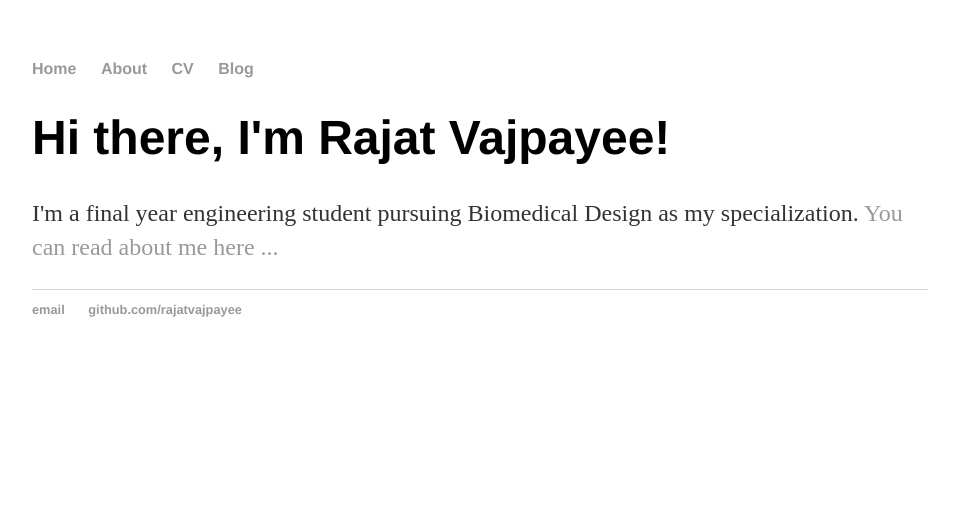
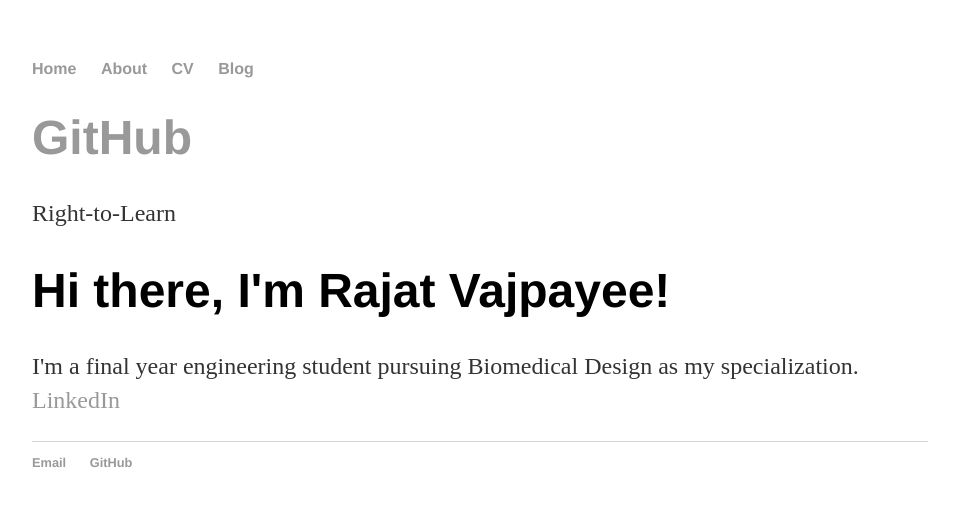
Before and after one commit to rajatvajpayee/rajatvajpayee.github.io, a plain HTML site: page index.html in a window 1280 px wide. Shown: the whole page, without its empty margins (160-1119 px from the left). Drawn offline with Linux system fonts and the light colour scheme.

Commit message:
Update index.html
Added side bar

```diff
--- a/index.html
+++ b/index.html
@@ -14,16 +14,26 @@
         		<li><a href="/blog">Blog</a></li>
     		</ul>
 		</nav>
+		<div class = "sidebar">
+			<div class = "container sidebar-sticky">
+				<div class = "sidebar-about">
+					<h1>
+						<a href = "https://github.rajatvajpayee"> GitHub </a>
+					</h1>
+					<p class = "lead"> Right-to-Learn </p>
+				</div>
+			</div>
+		</div>
 		<div class="container">
     		<div class="blurb">
         		<h1>Hi there, I'm Rajat Vajpayee!</h1>
-				<p>I'm a final year engineering student pursuing Biomedical Design as my specialization. <a href="https://www.linkedin.com/in/rajat-vajpayee/">You can read about me here ...</a></p>
+				<p>I'm a final year engineering student pursuing Biomedical Design as my specialization. <a href="https://www.linkedin.com/in/rajat-vajpayee/">LinkedIn</a></p>
     		</div><!-- /.blurb -->
 		</div><!-- /.container -->
 		<footer>
     		<ul>
-        		<li><a href="mailto:rajatvajpayee@gmail.com">email</a></li>
-        		<li><a href="https://github.com/rajatvajpayee">github.com/rajatvajpayee</a></li>
+        		<li><a href="mailto:rajatvajpayee@gmail.com">Email</a></li>
+        		<li><a href="https://github.com/rajatvajpayee">GitHub</a></li>
 			</ul>
 		</footer>
 	</body>
```
